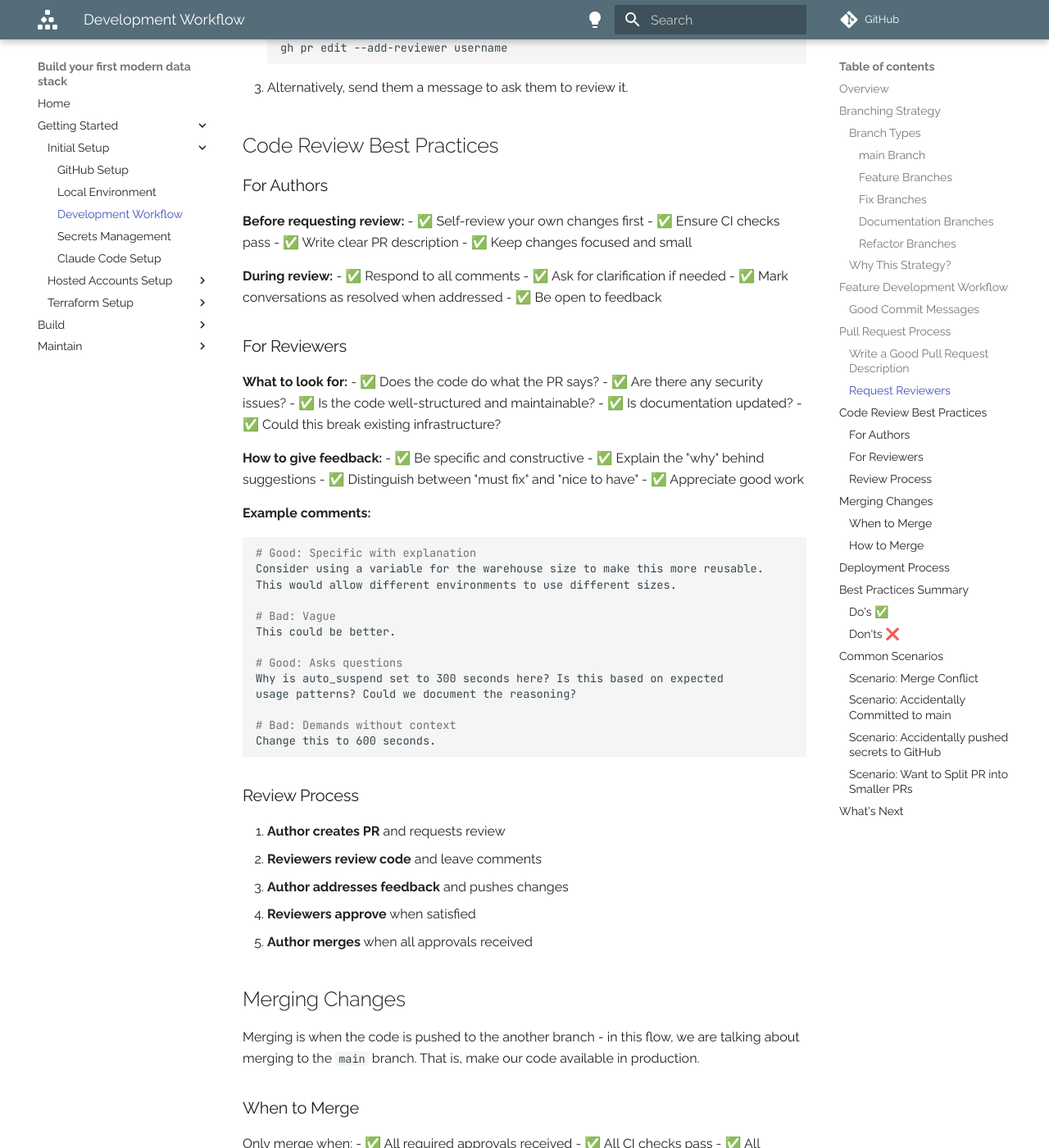
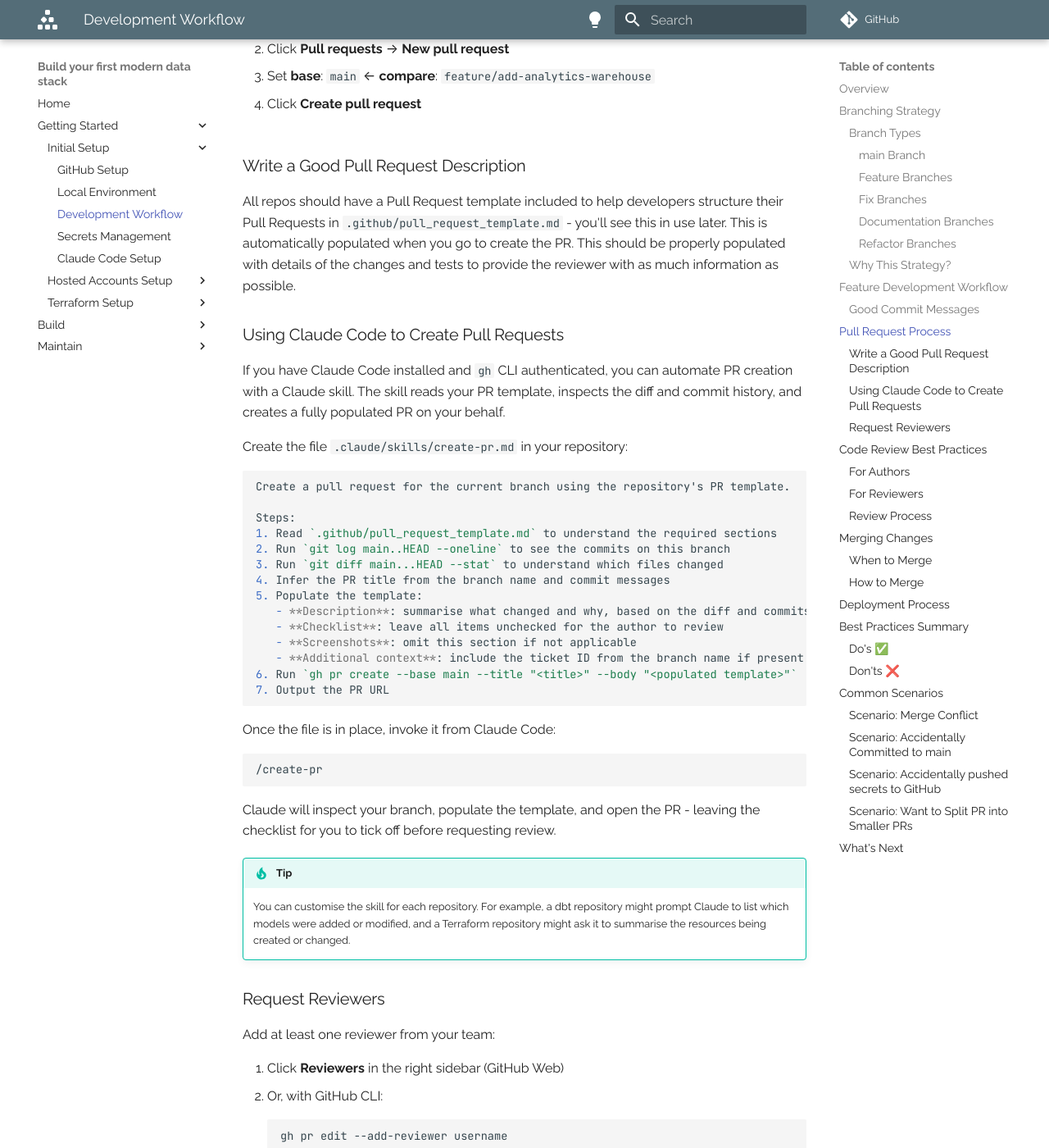
Before and after one commit to glsdown/modern-data-stack-build, an MkDocs documentation site: the page built from docs/getting-started/initial-setup/3-development-workflow.md, in a window 1280 px wide and 1400 px high, scrolled down 4023 px. Shown: the whole window at 82% size. Built offline with MkDocs 1.6.1 and Material for MkDocs 9.7.7, drawn with Linux system fonts in a browser that asks for light colours; comment, search, counter and statistics services are not loaded; some of the changed text lies outside the part shown.

Commit message:
Misc improvements

````diff
--- a/docs/getting-started/initial-setup/3-development-workflow.md
+++ b/docs/getting-started/initial-setup/3-development-workflow.md
@@ -24,6 +24,7 @@
 ### Branch Types
 
 #### `main` Branch
+
 - **Purpose**: Production-ready code
 - **Protection**: Protected, requires PR and approvals
 - **Deployment**: Automatically deployed to production (via CI/CD)
@@ -31,106 +32,141 @@
 - **Lifespan**: Protected - never deleted
 
 #### Feature Branches
+
 - **Purpose**: Develop new features or resources
-- **Naming**: `feature/ticket-id/short-description`
-- **Example**: `feature/jira-123/add-analytics-warehouse`
+- **Naming**: `feature/short-description` or `feature/ticket-id/short-description`
+- **Example**: `feature/add-analytics-warehouse` or `feature/jira-123/add-analytics-warehouse`
 - **Lifespan**: Delete after merging
 
 #### Fix Branches
+
 - **Purpose**: Bug fixes and corrections
-- **Naming**: `fix/ticket-id/short-description`
-- **Example**: `fix/jira-123/resource-monitor-threshold`
+- **Naming**: `fix/short-description` or `fix/ticket-id/short-description`
+- **Example**: `fix/resource-monitor-threshold` or `fix/jira-123/resource-monitor-threshold`
 - **Lifespan**: Delete after merging
 
 #### Documentation Branches
+
 - **Purpose**: Documentation updates
-- **Naming**: `docs/ticket-id/short-description`
-- **Example**: `docs/jira-123/update-terraform-setup`
+- **Naming**: `docs/short-description` or `docs/ticket-id/short-description`
+- **Example**: `docs/update-terraform-setup` or `docs/jira-123/update-terraform-setup`
 - **Lifespan**: Delete after merging
 
 #### Refactor Branches
+
 - **Purpose**: Code restructuring without changing functionality
-- **Naming**: `refactor/ticket-id/short-description`
-- **Example**: `refactor/jira-123/database-module-structure`
+- **Naming**: `refactor/short-description` or `refactor/ticket-id/short-description`
+- **Example**: `refactor/database-module-structure` or `refactor/jira-123/database-module-structure`
 - **Lifespan**: Delete after merging
 
 ### Why This Strategy?
 
-- **Simple**: Only two long-lived branches (main)
+- **Simple**: Only one long-lived branch (main)
 - **Clear**: Branch names indicate purpose
 - **Safe**: Protected main branch prevents accidents
 - **Traceable**: All changes go through pull requests
-- **Ticketed**: All branches are linked to specific ticketed work (if used)
+- **Flexible**: Ticket IDs are optional - include them if you use a ticket tracker
+
+!!! note "Ticket IDs"
+    If you use a ticket tracker, including the ticket ID in the branch name is good practice. It links the branch to the work that motivated it, makes changes easier to trace, and gives you a quick reference when revisiting old branches.
 
 
 ## Feature Development Workflow
 
-=== "Terminal (CLI)"
+=== "Terminal"
+
+
     **Step 1: Start from Main**
+
     ```sh
     git checkout main
     git pull origin main
     ```
 
     **Step 2: Create a Feature Branch**
+
     ```sh
     git checkout -b feature/add-analytics-warehouse
-    git branch
     ```
 
     **Step 3: Make Your Changes**
+    You should regularly commit your changes to provide a good history. Every time you reach a checkpoint, commit the changes.
+
     ```sh
-    # Edit files, then:
-    git status
-    git diff
-    git add path/to/file
-    git commit -m "Clear description of change made"
+    git status # See which files have changed
+    git diff # See what has changed
+    git add path/to/file # Stage files for commit
+    git commit -m "Clear description of change made" # Commit
     ```
 
     **Step 4: Keep Your Branch Updated**
+    Make sure to regularly pull any changes on the `main` branch into your feature branch to minimise divergence. If there are conflicts, resolve them and commit.
+
     ```sh
-    # Regularly pull main:
     git pull origin main
-    # If there are conflicts, resolve them and commit
     ```
 
     **Step 5: Run Local Checks**
     *(Run tests, lint, etc. as appropriate)*
 
     **Step 6: Push Your Branch**
+
     ```sh
     git push origin feature/add-analytics-warehouse
     ```
 
+    !!! note "Using the git plugin"
+        If you followed along with the local environment setup, you'll have installed the git plugin for Oh-My-Zsh. This comes with a number of shortcuts for these commands. You can see them all [here](https://github.com/ohmyzsh/ohmyzsh/blob/master/plugins/git/git.plugin.zsh).
+
+        ```sh
+        gcm # git checkout main
+        gl origin main # git pull origin main
+        gcb! feature/add-analytics-warehouse # git checkout -b feature/add-analytics-warehouse
+        gst # git status
+        gd # git diff
+        ga path/to/file # git add path/to/file
+        gcmsg "Clear description of change made" # git commit -m "Clear description of change made"
+        gl origin main # git pull origin main
+        ggpush # git push origin feature/add-analytics-warehouse
+        ```
+
+
 === "VS Code Source Control Panel"
     **Step 1: Start from Main**
+
     - Open the Source Control panel (⌃⇧G or click the branch icon)
     - Switch to `main` branch
     - Click the "…" menu > Pull (or use the pull button)
 
     **Step 2: Create a Feature Branch**
+
     - Click the branch name in the status bar
     - Select "Create new branch"
     - Name it (e.g. `feature/add-analytics-warehouse`)
 
     **Step 3: Make Your Changes**
+
     - Edit files as needed
     - The Source Control panel will show changed files
     - Stage files (with the + button)
     - Write a clear commit message and commit
 
     **Step 4: Keep Your Branch Updated**
+
     - Click the "…" menu > Pull (with branch selected)
 
     **Step 5: Run Local Checks**
+
     - Use the built-in Problems panel, linters, and test runners
     - Ask Claude to do a review (if appropriate)
 
     **Step 6: Push Your Branch**
+
     - Click the "…" menu > Push, or use the push button
 
 === "Autofetch in VS Code"
     To keep your repo up to date automatically:
+
     1. Open Command Palette (Cmd+Shift+P)
     2. Search for `settings` and open `Preferences: Open Settings (UI)`
     3. Search for `git autofetch`
@@ -180,6 +216,40 @@
 
 All repos should have a Pull Request template included to help developers structure their Pull Requests in `.github/pull_request_template.md` - you'll see this in use later. This is automatically populated when you go to create the PR. This should be properly populated with details of the changes and tests to provide the reviewer with as much information as possible.
 
+### Using Claude Code to Create Pull Requests
+
+If you have Claude Code installed and `gh` CLI authenticated, you can automate PR creation with a Claude skill. The skill reads your PR template, inspects the diff and commit history, and creates a fully populated PR on your behalf.
+
+Create the file `.claude/skills/create-pr.md` in your repository:
+
+```markdown
+Create a pull request for the current branch using the repository's PR template.
+
+Steps:
+1. Read `.github/pull_request_template.md` to understand the required sections
+2. Run `git log main..HEAD --oneline` to see the commits on this branch
+3. Run `git diff main...HEAD --stat` to understand which files changed
+4. Infer the PR title from the branch name and commit messages
+5. Populate the template:
+   - **Description**: summarise what changed and why, based on the diff and commits
+   - **Checklist**: leave all items unchecked for the author to review
+   - **Screenshots**: omit this section if not applicable
+   - **Additional context**: include the ticket ID from the branch name if present
+6. Run `gh pr create --base main --title "<title>" --body "<populated template>"`
+7. Output the PR URL
+```
+
+Once the file is in place, invoke it from Claude Code:
+
+```
+/create-pr
+```
+
+Claude will inspect your branch, populate the template, and open the PR - leaving the checklist for you to tick off before requesting review.
+
+!!! tip
+    You can customise the skill for each repository. For example, a dbt repository might prompt Claude to list which models were added or modified, and a Terraform repository might ask it to summarise the resources being created or changed.
+
 ### Request Reviewers
 
 Add at least one reviewer from your team:
@@ -196,12 +266,14 @@
 ### For Authors
 
 **Before requesting review:**
+
 - ✅ Self-review your own changes first
 - ✅ Ensure CI checks pass
 - ✅ Write clear PR description
 - ✅ Keep changes focused and small
 
 **During review:**
+
 - ✅ Respond to all comments
 - ✅ Ask for clarification if needed
 - ✅ Mark conversations as resolved when addressed
@@ -210,6 +282,7 @@
 ### For Reviewers
 
 **What to look for:**
+
 - ✅ Does the code do what the PR says?
 - ✅ Are there any security issues?
 - ✅ Is the code well-structured and maintainable?
@@ -217,6 +290,7 @@
 - ✅ Could this break existing infrastructure?
 
 **How to give feedback:**
+
 - ✅ Be specific and constructive
 - ✅ Explain the "why" behind suggestions
 - ✅ Distinguish between "must fix" and "nice to have"
@@ -255,6 +329,7 @@
 ### When to Merge
 
 Only merge when:
+
 - ✅ All required approvals received
 - ✅ All CI checks pass
 - ✅ All conversations resolved
--- a/mkdocs.yml
+++ b/mkdocs.yml
@@ -209,6 +209,8 @@
     - navigation.indexes
     # Automatically scroll navigation sidebar to location on page
     - toc.follow
+    # Link content tabs by name
+    - content.tabs.link
 plugins:
   - search
   - glightbox
````
Also changed, not shown: docs/getting-started/initial-setup/1-github-setup.md (+37 -23 lines), docs/getting-started/initial-setup/2-local-environment.md (+6 -3 lines), docs/getting-started/initial-setup/index.md (+15 -34 lines).
